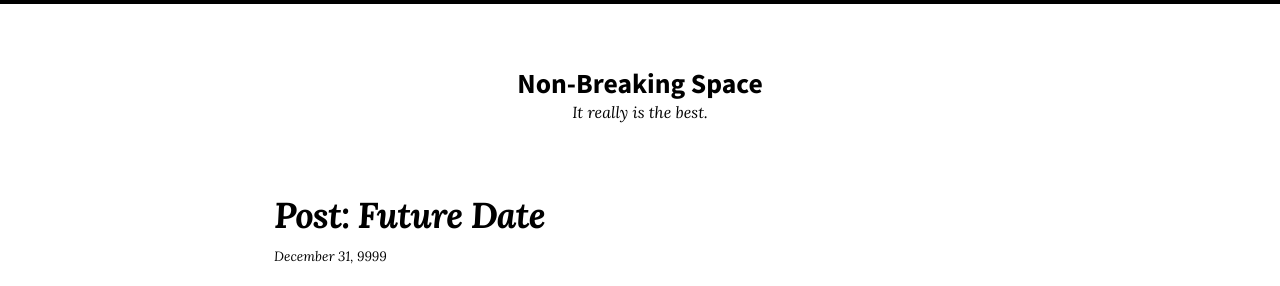
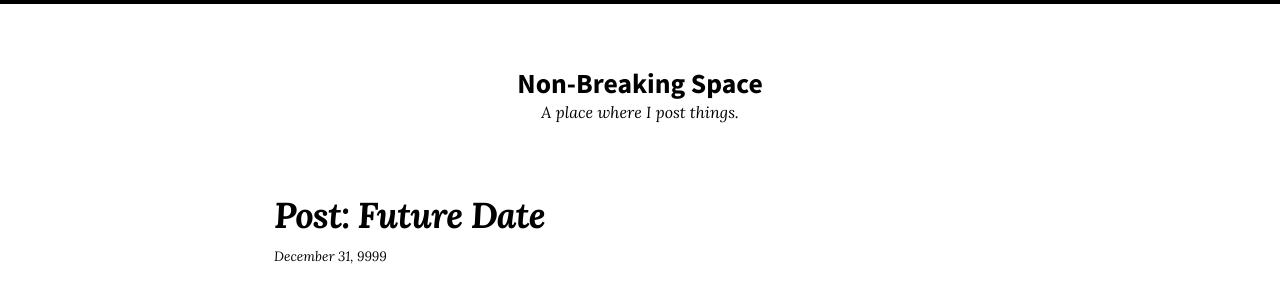
Before and after one commit to joeseoj/joeseoj.github.io, a Jekyll site: the page built from index.md, in a window 1280 px wide. Shown: the top 286 px of the page. Built offline with Jekyll 4.4.1, drawn with Linux system fonts in a browser that asks for light colours; nearby versions of some CDN libraries.

Commit message:
Update _config.yml

```diff
--- a/_config.yml
+++ b/_config.yml
@@ -18,7 +18,7 @@ theme: jekyll-theme-so-simple
 skin: "/assets/css/skins/default.css"
 locale: en-US
 title: "Non-Breaking Space"
-description: "It really is the best."
+description: "A place where I post things."
 baseurl: # the subpath of your site, e.g. "/blog"
 url: # the base hostname & protocol for your site e.g. "https://mmistakes.github.io"
 logo: # path of site logo, e.g. "/images/logo.png"
```
